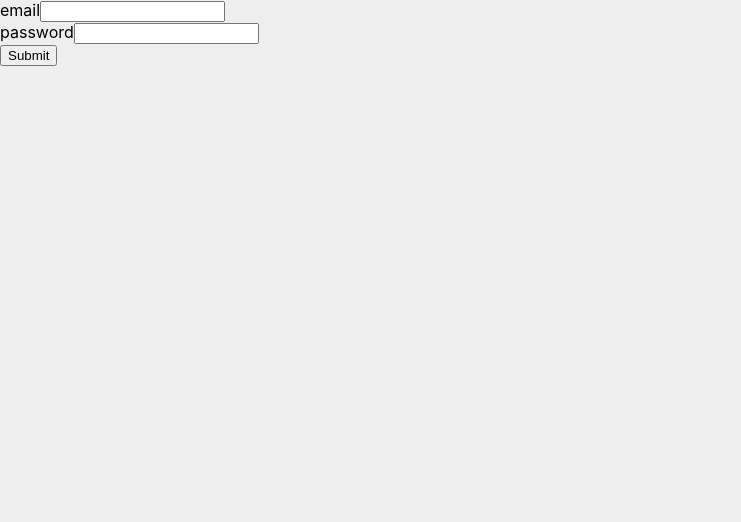
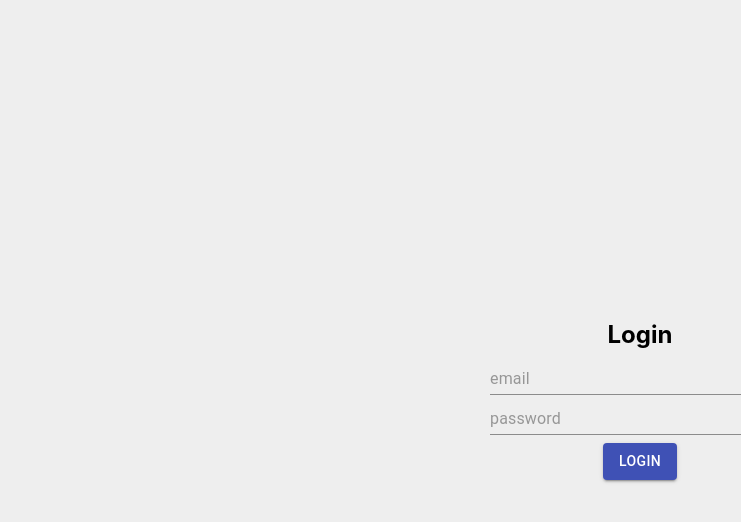
Before and after one commit to lolRiky/qnotes, a React (Create React App) app in the folder client/: page /Login in a window 1280 px wide. Shown: the top 522 px of the page, without its empty margins (0-741 px from the left). Built offline with nearby package versions, Linux system fonts and the light colour scheme; the HTML template or start-up script is replaced by a standard one.

Commit message:
finished register/login in react and api errors

```diff
--- a/client/src/App.js
+++ b/client/src/App.js
@@ -2,10 +2,10 @@ import React from 'react';
 import { BrowserRouter, Switch, Route } from "react-router-dom";
 import LandingPage from './components/LandingPage';
 import AuthenticatedComponent from './components/AuthenticatedComponent';
-import Login from './components/Login';
+import Login from './components/Login/Login';
 import Protected from './components/Protected';
 import Home from './components/Authenticated/Home';
-import Register from './components/register/Register';
+import Register from './components/Register/Register';
 
 function App() {
   return (
--- a/client/src/components/Login.js
+++ /dev/null
@@ -1,67 +0,0 @@
-import React, { Component } from 'react';
-import axios from 'axios';
-
-import { getJWT } from '../helpers/jwt';
-
-class Login extends Component {
-
-	constructor(props) {
-		super(props);
-
-		this.state = {
-			email: '',
-			password: ''
-		}
-	}
-
-	change = (e) => {
-		this.setState({
-			[e.target.name]: e.target.value
-		});
-	}
-
-	componentDidMount() {
-        const jwt = getJWT();
-
-        const token = jwt.split(' ')[1] === "null" ? null : jwt.split(' ')[1];
-
-		if(token)
-			return this.props.history.push('/Home');
-	}
-
-	submit = async (e) => {
-		e.preventDefault();
-
-		try {
-			const res = await axios.post('/api/user/login', {
-				email: this.state.email,
-				password: this.state.password
-			});
-
-			localStorage.setItem('jwt', res.data);
-			this.props.history.push('/Home');
-
-		}
-		 catch(err) {
-			localStorage.removeItem('jwt');
-			return this.props.history.push('/Login');
-		}
-	}
-
-	render() {
-		return (
-			<form onSubmit={e => this.submit(e)}>
-				<div>
-					<label>email</label><input type='text' name='email' onChange={e => this.change(e)} value={this.state.email}/>
-				</div>
-				<div>
-					<label>password</label><input type='password' name='password' onChange={e => this.change(e)} value={this.state.password}/>
-				</div>
-				<button type='submit'>Submit</button>
-			</form>
-		)
-	}
-
-}
-
-export default Login;
--- /dev/null
+++ b/client/src/components/Login/Login.js
@@ -0,0 +1,96 @@
+import React, { Component } from 'react';
+import axios from 'axios';
+
+import { TextField, Button }  from '@material-ui/core';
+
+import { getJWT } from '../../helpers/jwt';
+import './login.css';
+
+class Login extends Component {
+
+	constructor(props) {
+		super(props);
+
+		this.state = {
+			email: '',
+			password: '',
+			error: ''
+		}
+
+		this.change = this.change.bind(this);
+		this.submit = this.submit.bind(this);
+	}
+
+	change(e) {
+		this.setState({
+			[e.target.name]: e.target.value
+		});
+	}
+
+	componentDidMount() {
+        const jwt = getJWT();
+
+        const token = jwt.split(' ')[1] === "null" ? null : jwt.split(' ')[1];
+
+		if(token)
+			return this.props.history.push('/Home');
+	}
+
+	async submit (e) {
+		e.preventDefault();
+
+		try {
+			const res = await axios.post('/api/user/login', {
+				email: this.state.email,
+				password: this.state.password
+			});
+
+			if(res.data.validation) {
+				this.setState({
+					error: res.data.validation
+				});
+				return;
+			}
+
+			if(res.data.crendentials) {
+				this.setState({
+					error: res.data.crendentials
+				});
+				return;
+			}
+
+			localStorage.setItem('jwt', res.data);
+			this.props.history.push('/Home');
+
+		}
+		 catch(err) {
+			localStorage.removeItem('jwt');
+			return this.props.history.push('/Login');
+		}
+	}
+
+	render() {
+		return (
+			<div className='login'>
+				<h2>Login</h2>
+				<form onSubmit={e => this.submit(e)}>
+					<p className='text-warning'>{this.state.error}</p>
+					<div className='register-field'>
+						<TextField name='email' placeholder='email'
+							onChange={e => this.change(e)}
+							value={this.state.email}/>
+					</div>
+					<div className='register-field'>
+						<TextField name='password' placeholder='password'
+							type='password'
+							onChange={e => this.change(e)}
+							value={this.state.password}/>
+					</div>
+					<Button className='login-submit' variant='contained' color='primary' type='submit'>Login</Button>
+				</form>
+			</div>
+		)
+	}
+}
+
+export default Login;
--- /dev/null
+++ b/client/src/components/Login/login.css
@@ -0,0 +1,20 @@
+.login {
+    width: 600px;
+    max-width: 90%;
+    text-align: center;
+    margin: auto;
+    display: flex;
+    flex-direction: column;
+    justify-content: center;
+    align-items: center;
+    height: 100vh;
+}
+
+.login-form {
+    width: inherit;
+    padding: 8px;
+}
+
+.login-form  [type=submit] {
+    width: 30%;
+}
--- a/client/src/components/register/Register.js
+++ b/client/src/components/register/Register.js
@@ -71,27 +71,25 @@ class Register extends Component {
     async submit(e) {
         e.preventDefault();
 
+        try {
+            var result = await axios.post('/api/user/register', {
+                name: this.state.name,
+                email: this.state.email,
+                password: this.state.password
+            });
 
-        axios.post('/api/user/register', {
-            name: this.state.name,
-            email: this.state.email,
-            password: this.state.password
-        }).then(res => {
-            console.log(res);
-        }).catch( (err) => {
+            if(!result.data.email)
+                return;
+
+            this.setState({
+                errors: {
+                    email: result.data.email
+                }
+            });
+
+        } catch (err) {
             console.log(err);
-        });
-
-        // try {
-        //     var result = await axios.post('/api/user/register', {
-        //         name: this.state.name,
-        //         email: this.state.email,
-        //         password: this.state.password
-        //     });
-        //     console.log(result);
-        // } catch (err) {
-        //     console.log(`asdadasd`, err );
-        // }
+        }
 
     }
 
--- a/client/src/components/register/register.css
+++ b/client/src/components/register/register.css
@@ -13,7 +13,3 @@
 .register-field {
     margin: 8px;
 }
-.text-warning {
-    color:red;
-    font-size: 14px;
-}
--- a/client/src/index.css
+++ b/client/src/index.css
@@ -14,4 +14,8 @@ code {
     font-family: source-code-pro, Menlo, Monaco, Consolas, 'Courier New',
     monospace;
 }
+.text-warning {
+    color:red;
+    font-size: 14px;
+}
 h1,h2,h3,h4,h5,h6{margin:0;}
```
Also changed, not shown: 1 other file (tests, documents, lock files or other folders).
